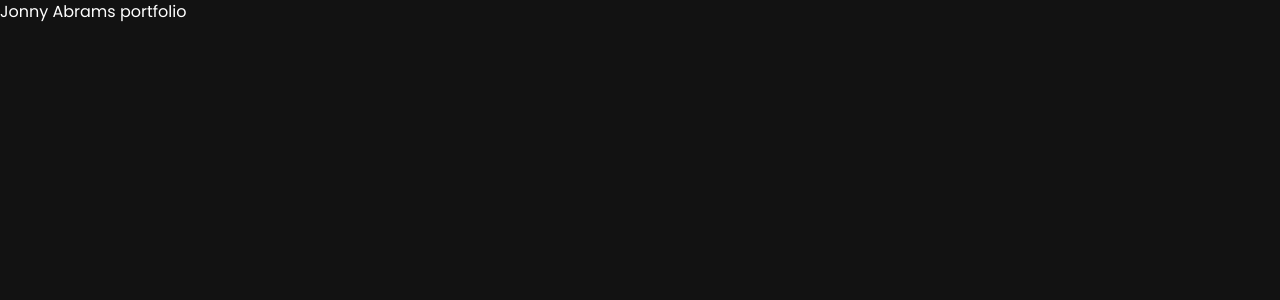
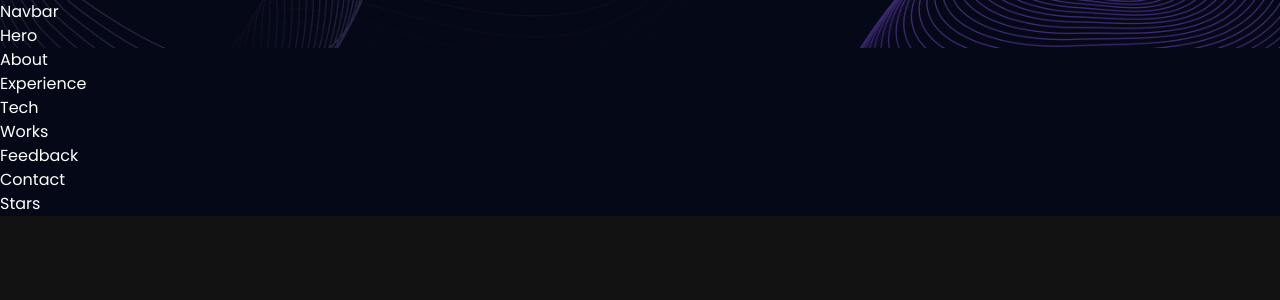
Before and after one commit to jonnyabrams/portfolio, a React (Vite) app: page / in a window 1280 px wide. Shown: the top 300 px of the page. Built offline with nearby package versions, Linux system fonts and the light colour scheme.

Commit message:
App.jsx imports/structure

```diff
--- a/src/App.jsx
+++ b/src/App.jsx
@@ -1,5 +1,37 @@
+import { BrowserRouter as Router } from "react-router-dom";
+
+import {
+  About,
+  Contact,
+  Experience,
+  Feedback,
+  Hero,
+  Navbar,
+  Tech,
+  Works,
+  StarsCanvas,
+} from "./components";
+
 const App = () => {
-  return <div>Jonny Abrams portfolio</div>;
+  return (
+    <Router>
+      <div className="relative z-0 bg-primary">
+        <div className="bg-hero-pattern bg-cover bg-no-repeat bg-center">
+          <Navbar />
+          <Hero />
+        </div>
+        <About />
+        <Experience />
+        <Tech />
+        <Works />
+        <Feedback />
+        <div className="relative z-0">
+          <Contact />
+          <StarsCanvas />
+        </div>
+      </div>
+    </Router>
+  );
 };
 
 export default App;
--- /dev/null
+++ b/src/components/Feedback.jsx
@@ -0,0 +1,9 @@
+import React from 'react'
+
+const Feedback = () => {
+  return (
+    <div>Feedback</div>
+  )
+}
+
+export default Feedback
--- a/src/components/Feedbacks.jsx
+++ /dev/null
@@ -1,9 +0,0 @@
-import React from 'react'
-
-const Feedbacks = () => {
-  return (
-    <div>Feedbacks</div>
-  )
-}
-
-export default Feedbacks
--- a/src/components/index.js
+++ b/src/components/index.js
@@ -5,7 +5,7 @@ import About from './About';
 import Tech from './Tech';
 import Experience from './Experience';
 import Works from './Works';
-import Feedbacks from './Feedbacks';
+import Feedback from './Feedback';
 import Contact from './Contact';
 
 export {
@@ -15,7 +15,7 @@ export {
   Tech,
   Experience,
   Works,
-  Feedbacks,
+  Feedback,
   Contact,
   EarthCanvas,
   BallCanvas,
```
